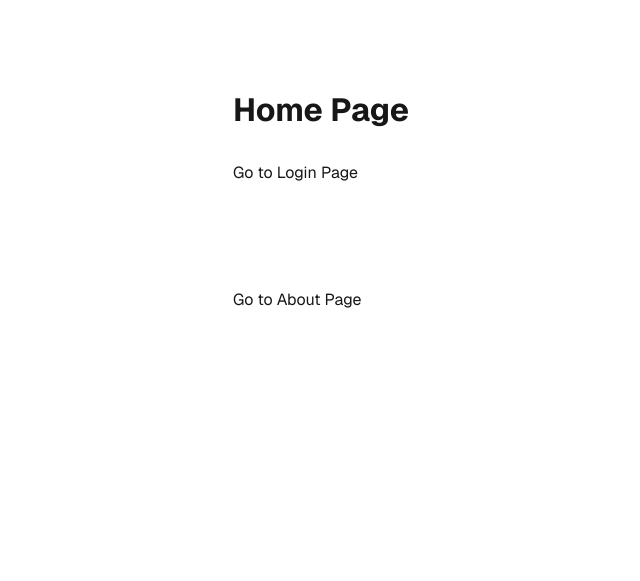
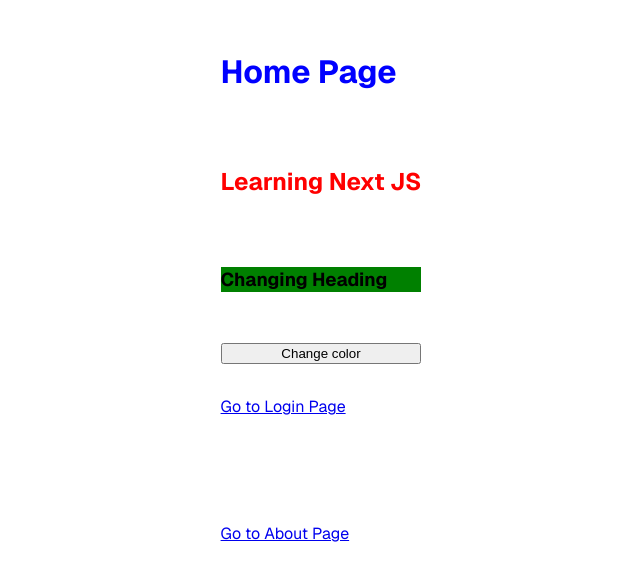
Before and after one commit to Tirth02/NextJS_Tutorial, a Next.js app in the folder blog/: page / in a window 1280 px wide. Shown: the part 201-782 px from the top of the page, without its empty margins (319-959 px from the left). Built offline with nearby package versions, Linux system fonts and the light colour scheme.

Commit message:
styling in NextJS explained

```diff
--- a/blog/src/app/globals.css
+++ b/blog/src/app/globals.css
@@ -1,42 +1,3 @@
-:root {
-  --background: #ffffff;
-  --foreground: #171717;
+h1{
+  color: blue;
 }
-
-@media (prefers-color-scheme: dark) {
-  :root {
-    --background: #0a0a0a;
-    --foreground: #ededed;
-  }
-}
-
-html,
-body {
-  max-width: 100vw;
-  overflow-x: hidden;
-}
-
-body {
-  color: var(--foreground);
-  background: var(--background);
-  font-family: Arial, Helvetica, sans-serif;
-  -webkit-font-smoothing: antialiased;
-  -moz-osx-font-smoothing: grayscale;
-}
-
-* {
-  box-sizing: border-box;
-  padding: 0;
-  margin: 0;
-}
-
-a {
-  color: inherit;
-  text-decoration: none;
-}
-
-@media (prefers-color-scheme: dark) {
-  html {
-    color-scheme: dark;
-  }
-}
--- a/blog/src/app/layout.js
+++ b/blog/src/app/layout.js
@@ -1,5 +1,6 @@
 import { Geist, Geist_Mono } from "next/font/google";
 import "./globals.css";
+import "./style.css";
 
 const geistSans = Geist({
   variable: "--font-geist-sans",
--- a/blog/src/app/page.js
+++ b/blog/src/app/page.js
@@ -4,11 +4,15 @@ import styles from "./page.module.css";
 import Link from "next/link";
 
 export default function Home() {
-
+  const [h3Style, setH3Style] = useState({backgroundColor:"green"});
   return (
     <div className={styles.page}>
       <main className={styles.main}>
         <h1>Home Page</h1>
+        {/* In NextJs there is no Internal CSS only External and inline css is allowed and priority of Inline CSS is greater than External CSS */}
+        <h2 style={{color: "red"}}>Learning Next JS</h2>
+        <h3 style={h3Style}>Changing Heading</h3>
+        <button onClick={() => setH3Style({backgroundColor:"purple"})}>Change color</button>
         <Link href="/login">Go to Login Page</Link>
         <br/>
         <br/>
--- /dev/null
+++ b/blog/src/app/style.css
@@ -0,0 +1,3 @@
+h2{
+    color: orange;
+}
```
